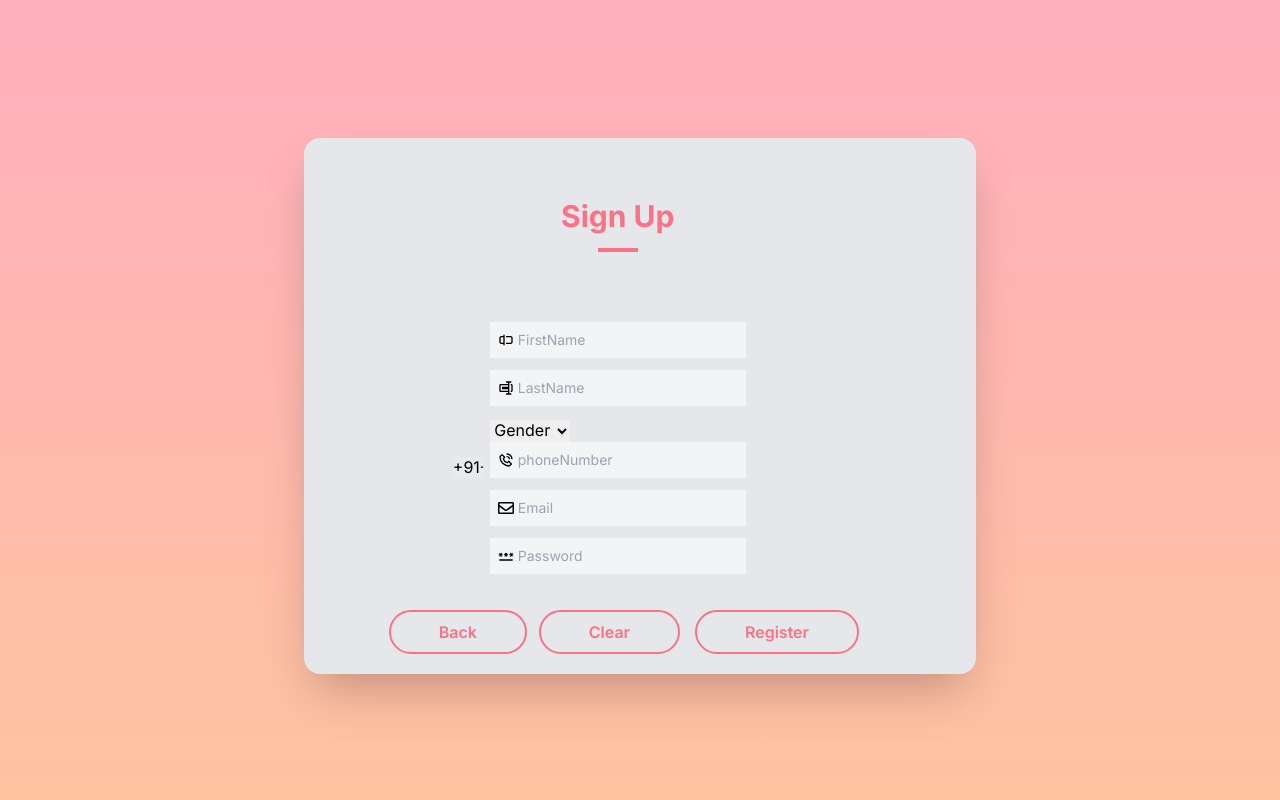
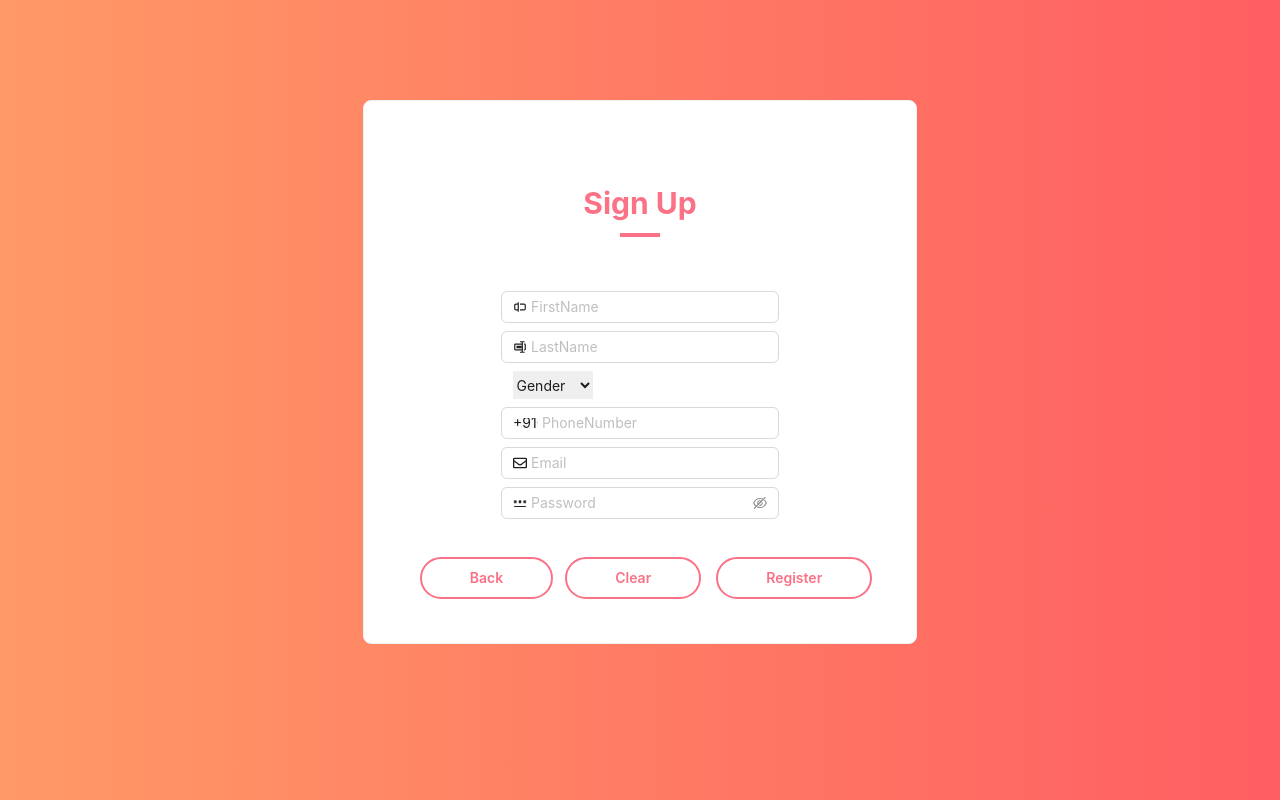
Before and after one commit to Arunkumar638/learning-app, a Next.js app: page /signUp in a window 1280 px wide. Built offline with nearby package versions, Linux system fonts and the light colour scheme.

Commit message:
antd components added

```diff
--- a/package.json
+++ b/package.json
@@ -16,6 +16,7 @@
     "@types/node": "20.6.0",
     "@types/react": "18.2.21",
     "@types/react-dom": "18.2.7",
+    "antd": "^5.10.0",
     "autoprefixer": "^10.4.16",
     "axios": "^1.5.0",
     "core-js-pure": "^3.32.2",
--- a/src/app/globals.css
+++ b/src/app/globals.css
@@ -18,9 +18,7 @@
 }
 
 
-#con{
-  margin-top: 130px;
-}
+
 #back{
   background: linear-gradient(#ffafbd,#ffc3a0);
 }
@@ -38,18 +36,6 @@
   margin-left: 20px;
 }
 
-#option{
-margin-right: 175px;
-}
-
-#code{
-  position: absolute;
-  height: 20px;
-  width:30px;
-  margin-top: 135px;
-  margin-right: 300px;
-}
-
 #text{
   position: absolute;
   margin-top: 15px;
--- a/src/app/signUp/page.tsx
+++ b/src/app/signUp/page.tsx
@@ -1,11 +1,13 @@
 
 "use client"
 
-import { BiRename, BiSolidUserCircle, BiPhoneCall} from 'react-icons/bi';
+import { BiRename } from 'react-icons/bi';
 import{ FaRegEnvelope } from 'react-icons/fa';
 import{ CgRename } from 'react-icons/cg';
 import{ MdPassword } from 'react-icons/md';
 import React,{useState} from 'react';
+import { Card, Input, Space, Select } from 'antd';
+import { EyeInvisibleOutlined, EyeTwoTone } from '@ant-design/icons';
 import styles from '../../styles/signup.module.css'
 import {save} from '../../actions/userActions'
 import { useRouter } from 'next/navigation';
@@ -26,7 +28,7 @@ export default function signUp(){
     router.push('/login');
   }
   var genderNames = [
-    { text: 'Gender',value: '' },
+    {text:"Gender",value:''},
     { text: "Male", value: "male" },
     { text: "Female", value: "female" },
 
@@ -53,6 +55,7 @@ export default function signUp(){
       ...details,
       [name]: value,
     });
+    console.log(details);
   };
   const handleSubmit = (e: any) =>{
     e.preventDefault();
@@ -64,84 +67,44 @@ export default function signUp(){
   };
     return(
       <>
-        <div className={styles.header} id='back'>
-           <div className={styles.main1}  id='con'>
-            <div className={styles.card1} >
-              <div className={styles.align3} id="item">
-
+        <div className='bg-gradient-to-r from-orange to-coral flex flex-col h-screen'>
+           <div className={styles.main1}>
+            <Card className='mt-align p-card'>
                 <div className='py-10'>
                    <h2 className={styles.headertext}>Sign Up</h2>
                    <div className={styles.underline}></div>
-                    <div className='flex justify-center my-2'>
-                    </div>
                 </div>
-
-              <div className={styles.align}>
-
-               <div className={styles.input}>
-                 <CgRename/>
-                 <div className={styles.in} />
-
-                 <input type='text' onChange={handleChange} value={details.firstName} name='firstName' placeholder='FirstName' className='bg-gray-100 outline-none text-sm flex-1' required/>
-               </div>
-
-               <div className={styles.input}>
-                 <BiRename/>
-                 <div className={styles.in} />
-
-                 <input type='text' onChange={handleChange} value={details.lastName} name='lastName' placeholder='LastName' className='bg-gray-100 outline-none text-sm flex-1' required/>
-               </div>
-
-              {/* <div className='bg-gray-100 w-64 p-2 flex items-center mb-3'>
-                <FaUserGraduate/>
-              <div className='text-gray-400 mr-1' />
-              <input type='text' onChange={handleChange} value={details.department} name='department' placeholder='Department' className='bg-gray-100 outline-none text-sm flex-1' required/>
-              </div> */}
-
-              <div id='option'>
-               <select value={selected} onChange={optionChange} className='w-20'>
+              <Space direction="vertical">
+                 <Input placeholder="FirstName" prefix={<CgRename/>} onChange={handleChange} value={details.firstName} name='firstName' required/>
+                 <Input placeholder="LastName" prefix={<BiRename />} onChange={handleChange} value={details.lastName} name='lastName' required/>
+                 <div className='mr-option'>
+                  <select value={selected} onChange={optionChange} className='w-20 h-7'>
+                  {/* <Select defaultValue="Zhejiang" options={genderNames} value={details.gender} onChange={handleChange} /> */}
                  {genderNames.map(option => (
                  <option key={option.value} value={option.value}>
                  {option.text}
                   </option>
                  ))}
-               </select>
-               </div>
-               <input value={code} id='code' disabled/>
-               <div className={styles.input}>
-                  <BiPhoneCall/>
-                 <div className={styles.in} />
-                 <input type='text' onChange={handleChange} value={details.phoneNumber} name='phoneNumber' placeholder='phoneNumber' className='bg-gray-100 outline-none text-sm flex-1 w-20' required/>
-               </div>
+                  </select>
+                 </div>
 
-                <div className={styles.input}>
-                 <FaRegEnvelope />
-                 <div className={styles.in} />
-
-                 <input type='email' onChange={handleChange} value={details.email} name='email' placeholder='Email' className='bg-gray-100 outline-none text-sm flex-1' required/>
-               </div>
-
-              {/* <div className='bg-gray-100 w-64 p-2 flex items-center mb-3'>
-              <BiSolidUserCircle/>
-              <div className='text-gray-400 mr-1' />
-
-              <input type='text' onChange={handleChange} value={details.userName} name='userName' placeholder='UserName' className='bg-gray-100 outline-none text-sm flex-1' required/>
-              </div> */}
-
-                <div className={styles.input}>
-                 <MdPassword/>
-                 <div className={styles.in} />
-
-                 <input type='password' onChange={handleChange} value={details.password} name='password' placeholder='Password' className='bg-gray-100 outline-none text-sm flex-1' required/>
-               </div><br/>
-
-              </div>
-
+                <Input placeholder="PhoneNumber" type='number' prefix={<input value={code} className='w-code h-code' disabled/>} onChange={handleChange} value={details.phoneNumber} name='phoneNumber' required/>
+                <Input placeholder="Email" type='email' prefix={<FaRegEnvelope />} onChange={handleChange} value={details.email} name='email' required/>
+                <Input.Password
+                    placeholder="Password"
+                    name='password'
+                    prefix={<MdPassword/>}
+                    onChange={handleChange}
+                    value={details.password}
+                    iconRender={(visible) => (visible ? <EyeTwoTone /> : <EyeInvisibleOutlined />)}
+                    />
+               </Space><br/><br/>
+            <div className='mt-4'>
              <button onClick={navback} className={styles.pagebutton}>Back</button>
              <button onClick={clear} className={styles.pagebutton}>Clear</button>
              <button onClick={handleSubmit} id='signup' className={styles.pagebutton}>Register</button>
-           </div>
-           </div>
+             </div>
+           </Card>
           </div>
         </div>
       </>
--- a/src/styles/forgot.module.css
+++ b/src/styles/forgot.module.css
@@ -1,41 +1,11 @@
-.header{
-    display: flex;
-    flex-direction: column;
-    align-items: center;
-    justify-content: center;
-    min-height: 100vh;
-    padding-top: 0.5rem;
-    padding-bottom: 0.5rem;
-    --tw-bg-opacity: 1;
-    background-color: rgb(243 244 246 / var(--tw-bg-opacity));
-}
 
 .main1{
     display: flex;
     flex-direction: column;
     align-items: center;
-    width: 100%;
-    flex: 1 1 0%;
     padding-left: 5rem;
     padding-right: 5rem;
     text-align: center;
-}
-
-.card1{
-    border-radius: 1rem;
-    display: flex;
-    width: 75%;
-    max-width: 42rem;
-    --tw-bg-opacity: 1;
-    --tw-shadow: 0 25px 50px -12px rgb(0 0 0 / 0.25);
-    --tw-shadow-colored: 0 25px 50px -12px var(--tw-shadow-color);
-    box-shadow: var(--tw-ring-offset-shadow, 0 0 #0000), var(--tw-ring-shadow, 0 0 #0000), var(--tw-shadow);
-    background-color: rgb(229 231 235 / var(--tw-bg-opacity));
-}
-
-.align3{
-    width: 80%;
-    padding: 1.25rem;
 }
 
 .headertext{
@@ -54,28 +24,6 @@
     margin-bottom: 0.5rem;
     --tw-text-opacity: 1;
     border-color: rgb(251 113 133 / var(--tw-text-opacity));
-}
-
-.align{
-    display: flex;
-    flex-direction: column;
-    align-items: center;
-}
-
-.input3{
-    display: flex;
-    width: 16rem;
-    align-items: center;
-    margin-bottom: 3rem;
-    padding: 0.5rem;
-    --tw-bg-opacity: 1;
-    background-color: rgb(243 244 246 / var(--tw-bg-opacity));
-}
-
-.in{
-    --tw-text-opacity: 1;
-    color: rgb(156 163 175 / var(--tw-text-opacity));
-    margin-right: 0.25rem;
 }
 
 .pagebutton:hover{
--- a/src/styles/login.module.css
+++ b/src/styles/login.module.css
@@ -1,15 +1,3 @@
-.header{
-    display: flex;
-    flex-direction: column;
-    align-items: center;
-    justify-content: center;
-    min-height: 100vh;
-    padding-top: 0.5rem;
-    padding-bottom: 0.5rem;
-    --tw-bg-opacity: 1;
-    background-color: rgb(243 244 246 / var(--tw-bg-opacity));
-}
-
 .main{
     display: flex;
     flex-direction: column;
@@ -22,7 +10,6 @@
     text-align: center;
     margin-bottom: 5rem;
 }
-
 
 .card{
     border-radius: 1rem;
@@ -52,13 +39,9 @@
     display: flex;
     justify-content: space-between;
     width: 16rem;
+    margin-left: 7.5rem;
     margin-bottom: 1.25rem;
   }
-
-.align3{
-    width: 80%;
-    padding: 1.25rem;
-}
 
 .headertext{
     font-size: 1.875rem;
@@ -88,13 +71,6 @@
   border-color: rgb(229 231 235 / var(--tw-border-opacity));
 }
 
-
-.align{
-    display: flex;
-    flex-direction: column;
-    align-items: center;
-}
-
 .input3{
     display: flex;
     width: 16rem;
@@ -110,21 +86,6 @@
     color: rgb(156 163 175 / var(--tw-text-opacity));
     margin-right: 0.20rem;
   }
-.input{
-    display: flex;
-    width: 16rem;
-    align-items: center;
-    margin-bottom: 0.75rem;
-    padding: 0.5rem;
-    --tw-bg-opacity: 1;
-    background-color: rgb(243 244 246 / var(--tw-bg-opacity));
-  }
-
-.in{
-    --tw-text-opacity: 1;
-    color: rgb(156 163 175 / var(--tw-text-opacity));
-    margin-right: 0.25rem;
-}
 
 .textsize{
     font-size: 0.875rem/* 14px */;
@@ -148,7 +109,6 @@
     margin-left: 0.75rem;
     border-color: rgb(251 113 133 / var(--tw-text-opacity));
     border-radius: 9999px;
-
 }
 
 .headertext1{
@@ -185,7 +145,6 @@
     border-color: white;
     border-radius: 9999px;
 }
-
 .signup{
   width:40%;
   border-top-right-radius: 1rem;
@@ -194,8 +153,7 @@
   padding-bottom: 9rem;
   padding-left: 3rem;
   padding-right: 3rem;
-  --tw-bg-opacity: 1;
-  background-color: rgb(251 113 133 / var(--tw-bg-opacity));
+  background-color:#ff5e62;
   --tw-text-opacity: 1;
   color: rgb(255 255 255 / var(--tw-text-opacity));
 }
--- a/src/styles/reset.module.css
+++ b/src/styles/reset.module.css
@@ -1,14 +1,4 @@
-.header{
-    display: flex;
-    flex-direction: column;
-    align-items: center;
-    justify-content: center;
-    min-height: 100vh;
-    padding-top: 0.5rem;
-    padding-bottom: 0.5rem;
-    --tw-bg-opacity: 1;
-    background-color: rgb(243 244 246 / var(--tw-bg-opacity));
-}
+
 
 .main1{
     display: flex;
@@ -21,23 +11,6 @@
     text-align: center;
 }
 
-.card1{
-    border-radius: 1rem;
-    display: flex;
-    width: 75%;
-    max-width: 42rem;
-    --tw-bg-opacity: 1;
-    --tw-shadow: 0 25px 50px -12px rgb(0 0 0 / 0.25);
-    --tw-shadow-colored: 0 25px 50px -12px var(--tw-shadow-color);
-    box-shadow: var(--tw-ring-offset-shadow, 0 0 #0000), var(--tw-ring-shadow, 0 0 #0000), var(--tw-shadow);
-    background-color: rgb(229 231 235 / var(--tw-bg-opacity));
-}
-
-.align3{
-    width: 80%;
-    padding: 1.25rem;
-}
-
 .headertext{
     font-size: 1.875rem;
     line-height: 2.25rem;
@@ -47,11 +20,6 @@
     color: rgb(251 113 133 / var(--tw-text-opacity));
 }
 
-.align{
-    display: flex;
-    flex-direction: column;
-    align-items: center;
-}
 .underline{
     border-width: 2px;
     width:2.5rem;
@@ -61,41 +29,6 @@
     border-color: rgb(251 113 133 / var(--tw-text-opacity));
 }
 
-.input{
-    display: flex;
-    width: 16rem;
-    align-items: center;
-    margin-bottom: 0.75rem;
-    padding: 0.5rem;
-    --tw-bg-opacity: 1;
-    background-color: rgb(243 244 246 / var(--tw-bg-opacity));
-}
-
-.in{
-    --tw-text-opacity: 1;
-    color: rgb(156 163 175 / var(--tw-text-opacity));
-    margin-right: 0.25rem;
-}
-
-.input3{
-    display: flex;
-    width: 16rem;
-    align-items: center;
-    margin-bottom: 3rem;
-    padding: 0.5rem;
-    --tw-bg-opacity: 1;
-    background-color: rgb(243 244 246 / var(--tw-bg-opacity));
-}
-
-.input4{
-    display: flex;
-    width: 16rem;
-    align-items: center;
-    margin-bottom: 1rem;
-    padding: 0.5rem;
-    --tw-bg-opacity: 1;
-    background-color: rgb(243 244 246 / var(--tw-bg-opacity));
-}
 
 .pagebutton:hover{
     --tw-text-opacity: 1;
--- a/src/styles/signup.module.css
+++ b/src/styles/signup.module.css
@@ -1,23 +1,8 @@
-.header{
-    display: flex;
-    flex-direction: column;
-    align-items: center;
-    justify-content: center;
-    min-height: 100vh;
-    padding-top: 0.5rem;
-    padding-bottom: 0.5rem;
-    --tw-bg-opacity: 1;
-    background-color: rgb(243 244 246 / var(--tw-bg-opacity));
-}
 
 .main1{
     display: flex;
     flex-direction: column;
     align-items: center;
-    width: 100%;
-    flex: 1 1 0%;
-    padding-left: 5rem;
-    padding-right: 5rem;
     text-align: center;
 }
 
@@ -26,11 +11,17 @@
     display: flex;
     width: 75%;
     max-width: 42rem;
+    margin-top: 180px;
     --tw-bg-opacity: 1;
     --tw-shadow: 0 25px 50px -12px rgb(0 0 0 / 0.25);
     --tw-shadow-colored: 0 25px 50px -12px var(--tw-shadow-color);
     box-shadow: var(--tw-ring-offset-shadow, 0 0 #0000), var(--tw-ring-shadow, 0 0 #0000), var(--tw-shadow);
     background-color: rgb(229 231 235 / var(--tw-bg-opacity));
+}
+.in{
+    --tw-text-opacity: 1;
+    color: rgb(156 163 175 / var(--tw-text-opacity));
+    margin-right: 0.25rem;
 }
 
 .align3{
@@ -46,7 +37,6 @@
     --tw-text-opacity: 1;
     color: rgb(251 113 133 / var(--tw-text-opacity));
 }
-
 .underline{
     border-width: 2px;
     width:2.5rem;
@@ -71,12 +61,6 @@
     --tw-bg-opacity: 1;
 }
 
-.in{
-    --tw-text-opacity: 1;
-    color: rgb(156 163 175 / var(--tw-text-opacity));
-    margin-right: 0.25rem;
-}
-
 .pagebutton:hover{
     --tw-text-opacity: 1;
     background-color: rgb(251 113 133 / var(--tw-text-opacity));
@@ -86,34 +70,11 @@
     --tw-text-opacity: 1;
     color: rgb(251 113 133 / var(--tw-text-opacity));
     display: inline-block;
-    padding-left: 3rem;
-    padding-right: 3rem;
-    padding-top: 0.5rem;
-    padding-bottom: 0.5rem;
+    padding: 0.5rem 3rem;
     font-weight: 600;
     border-width: 2px;
     margin-left: 0.75rem;
     border-color: rgb(251 113 133 / var(--tw-text-opacity));
-    border-radius: 9999px;
-
-}
-
-.signupbutton:hover{
-    --tw-text-opacity: 1;
-    color: rgb(251 113 133 / var(--tw-text-opacity));
-    background-color: white;
-}
-.signupbutton{
-    color: white;
-    display: inline-block;
-    padding-left: 3rem;
-    padding-right: 3rem;
-    padding-top: 0.5rem;
-    padding-bottom: 0.5rem;
-    font-weight: 600;
-    border-width: 2px;
-    margin-left: 0.75rem;
-    border-color: white;
     border-radius: 9999px;
 }
 
@@ -126,3 +87,11 @@
     --tw-bg-opacity: 1;
     background-color: rgb(243 244 246 / var(--tw-bg-opacity));
 }
+
+.code{
+  position: absolute;
+  height: 20px;
+  width:30px;
+  margin-top: 135px;
+  margin-left: 10px;
+}
--- a/tailwind.config.ts
+++ b/tailwind.config.ts
@@ -8,30 +8,41 @@ const config: Config = {
   ],
   theme: {
     extend: {
-      utilities: {
-        '.custom-button': {
-          display: 'inline-block',
-          outline: 0,
-          border: 'none',
-          cursor: 'pointer',
-          position: 'absolute',
-          'font-weight': 600,
-          'line-height': '10px',
-          'border-radius': '8px',
-          'font-size': '14px',
-          height: '38px',
-          'margin-left': '1300px',
-          background: 'linear-gradient(to right, rgb(230, 30, 77) 0%, rgb(227, 28, 95) 50%, rgb(215, 4, 102) 100%)',
-          color: 'white',
-          padding: '0 20px',
-        },
-
+      colors:{
+        'dark-purple':'#081A51',
+        'light-white':'rgba(255,255,255,0.18)',
+        'light-yellow':'#FFC371',
+        'light-grey':'#bdc3c7',
+        'coral':'#ff5e62',
+        'orange':'#ff9966',
+        'lavender':'#E9E4F0',
+        'blue':'#0575E6'
+      },
+      width:{
+        'card':'80%',
+        'code':'25px',
+        'option':'40%'
+      },
+      height:{
+        'code':'10px'
+      },
+      padding:{
+        'card':'1.25rem',
+        'forgot':'3rem'
+      },
+      margin:{
+        'align':'100px',
+        'card':'45px',
+        'option':'175px',
+        'signup':'15px',
+        'forgot':'150px'
+      },
       backgroundImage: {
         'gradient-radial': 'radial-gradient(var(--tw-gradient-stops))',
         'gradient-conic':
           'conic-gradient(from 180deg at 50% 50%, var(--tw-gradient-stops))',
       },
-    },
+
     },
   },
   plugins: [],
```
Also changed, not shown: src/app/forgot/page.tsx (+18 -28 lines), src/app/login/page.tsx (+17 -14 lines), src/app/reset/page.tsx (+28 -38 lines), 1 other file (tests, documents, lock files or other folders).
